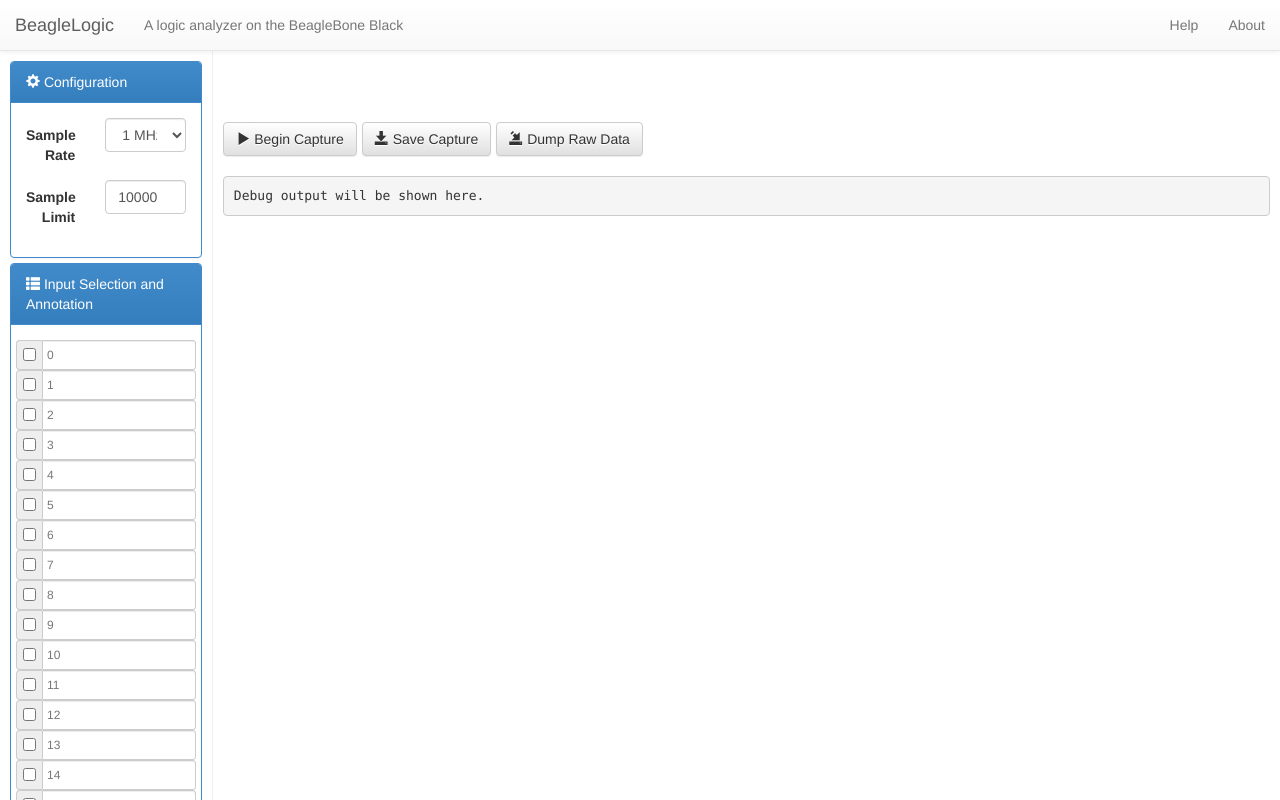
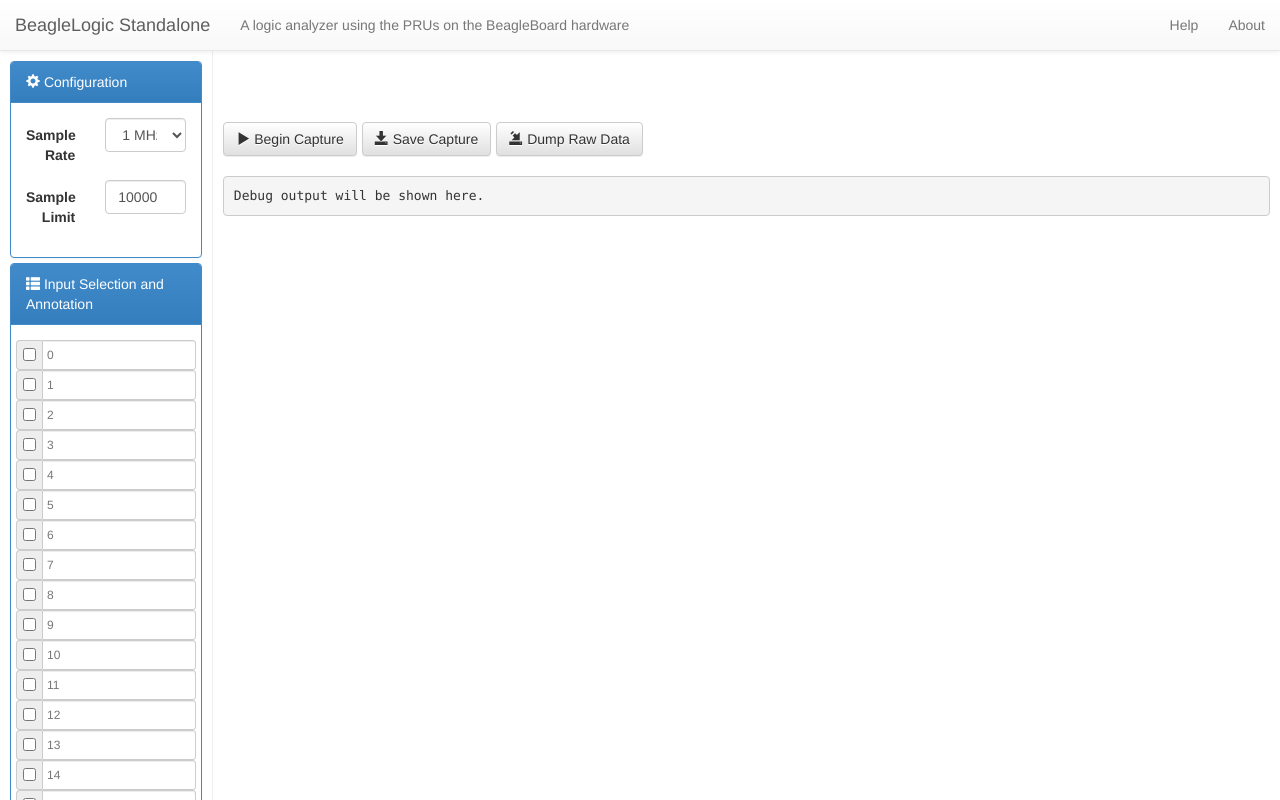
Before and after one commit to abhishek-kakkar/BeagleLogic, a website: page webapp/index.html in a window 1280 px wide. Drawn offline with nearby package versions, Linux system fonts and the light colour scheme; no server answers; files whose address does not match are found by name.

Commit message:
webapp: Update branding and help text to BeagleLogic standalone
Signed-off-by: Kumar Abhishek <abhishek@theembeddedkitchen.net>

```diff
--- a/webapp/index.html
+++ b/webapp/index.html
@@ -18,8 +18,8 @@
 			<span class="icon-bar"></span>
 			<span class="icon-bar"></span>
 		  </button>
-		  <a class="navbar-brand" href="#">BeagleLogic</a>
-		  <p class="navbar-text">A logic analyzer on the BeagleBone Black</p>
+		  <a class="navbar-brand" href="#">BeagleLogic Standalone</a>
+		  <p class="navbar-text">A logic analyzer using the PRUs on the BeagleBoard hardware</p>
 		</div>
 		<div class="navbar-collapse collapse">
 		  <ul class="nav navbar-nav navbar-right">
@@ -235,8 +235,8 @@
         <h4 class="modal-title" id="AboutBeagleLogic">About BeagleLogic</h4>
       </div>
       <div class="modal-body">
-      BeagleLogic is a logic analyzer on the BeagleBone Black.
-      Visit <a href="http://www.beaglelogic.net" target="_blank">beaglelogic.net</a> for more information.
+      <p>BeagleLogic Standalone is a standalone logic analyzer based on <a href="http://beaglelogic.net" target="_blank">BeagleLogic</a> and the BeagleBoard hardware.
+		Visit <a href="http://standalone.beaglelogic.net" target="_blank">standalone.beaglelogic.net</a> for more information.</p>
       </div>
       <div class="modal-footer">
         <button type="button" class="btn btn-default" data-dismiss="modal">Close</button>
@@ -307,7 +307,7 @@
 
 		socket.on('connect', function(data) {
 			$(".alert").alert('close');
-			showAlert('success', 'Connected to your BeagleBone');
+			showAlert('success', 'Connected to your BeagleLogic Standalone');
 		});
 
 		socket.on('disconnect', function() {
```
